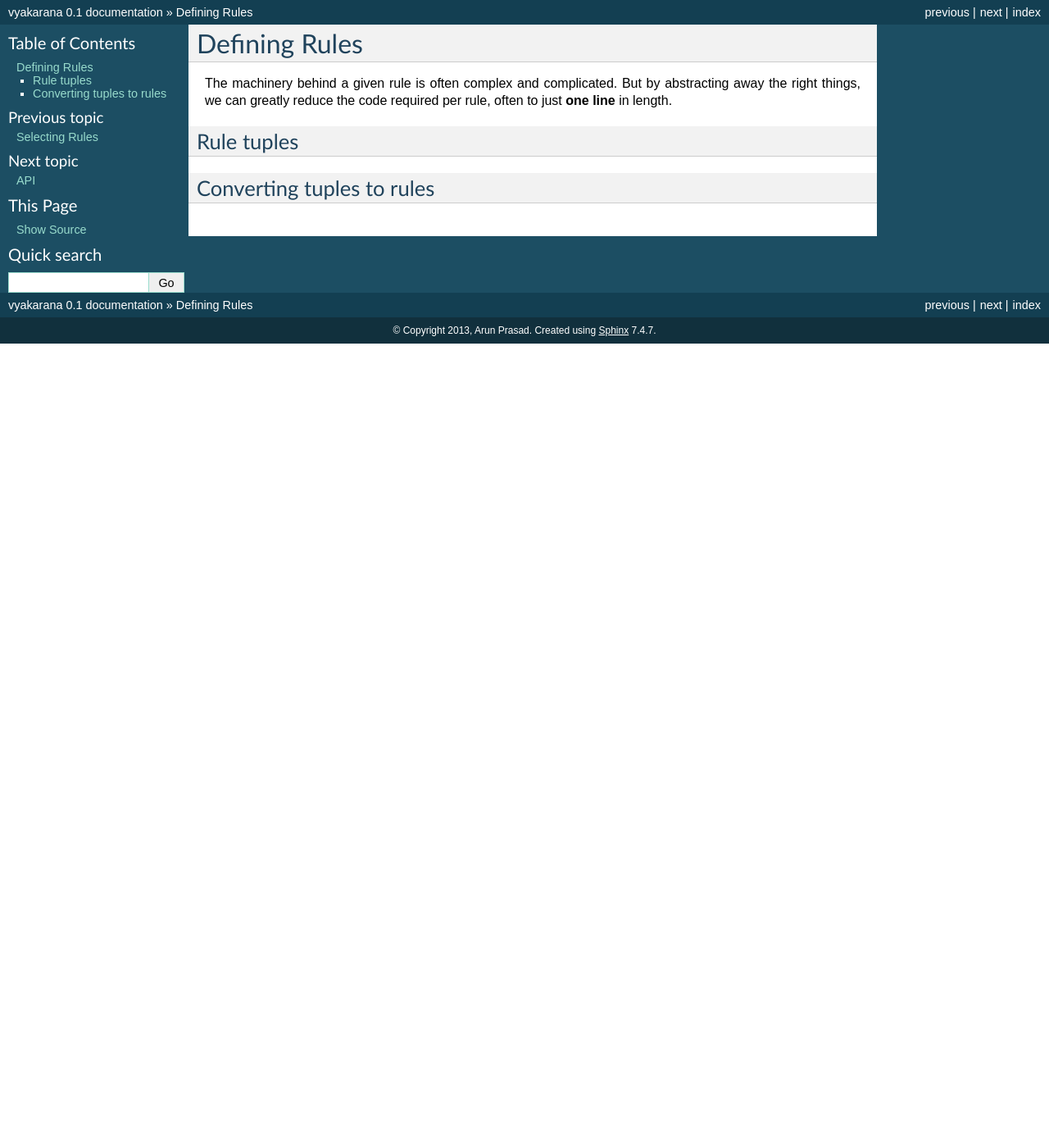
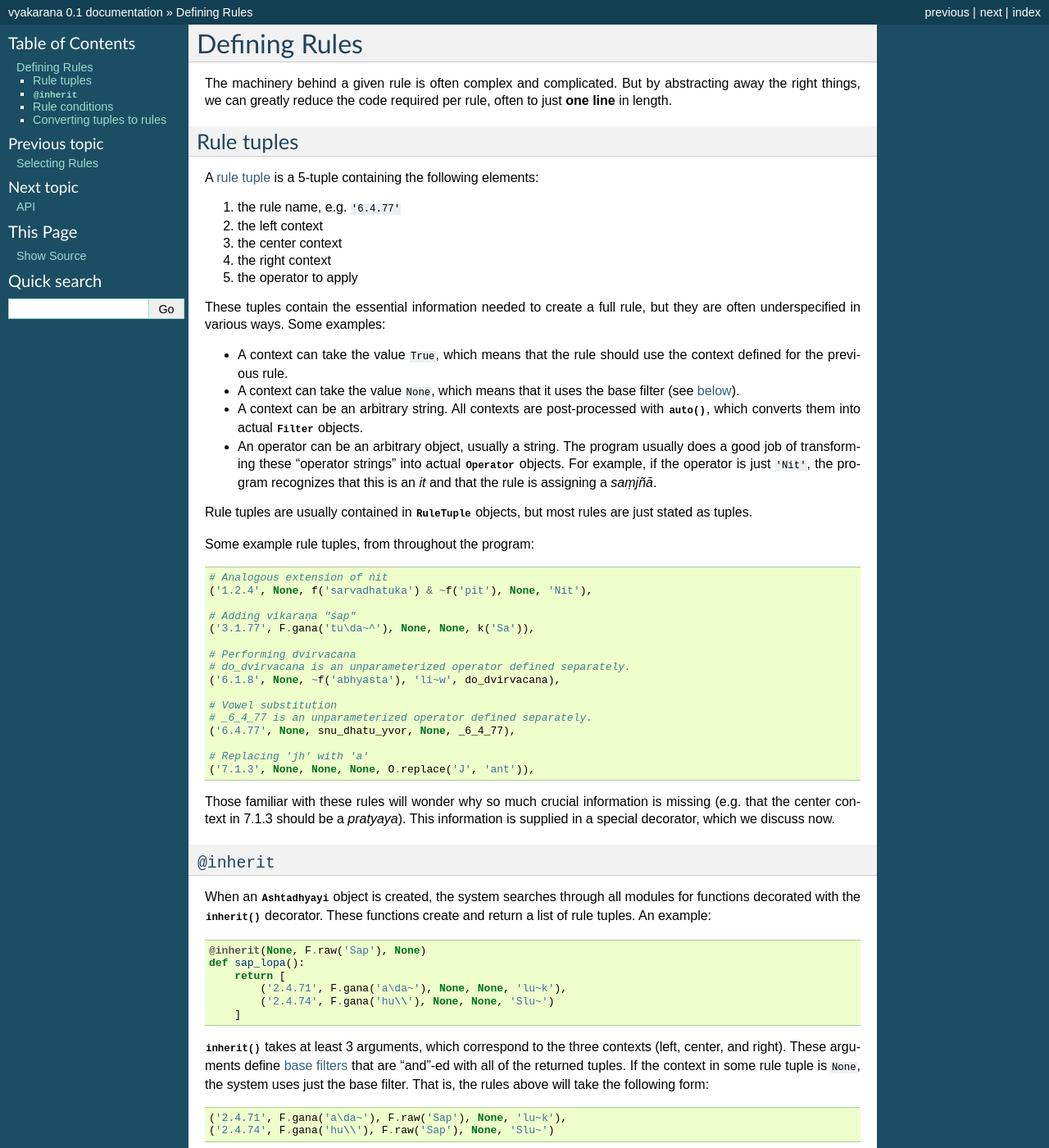
Before and after one commit to sanskrit/vyakarana, a Sphinx documentation site: the page built from docs/defining_rules.rst, in a window 1280 px wide and 1400 px high. Shown: the whole window at 82% size. Built offline with Sphinx 7.4.7, drawn with Linux system fonts in a browser that asks for light colours; some of the changed text lies outside the part shown.

Commit message:
Add info on defining rules [docs]

```diff
--- a/docs/defining_rules.rst
+++ b/docs/defining_rules.rst
@@ -8,5 +8,101 @@ per rule, often to just **one line** in length.
 Rule tuples
 -----------
 
+A :term:`rule tuple` is a 5-tuple containing the following elements:
+
+1. the rule name, e.g. ``'6.4.77'``
+2. the left context
+3. the center context
+4. the right context
+5. the operator to apply
+
+These tuples contain the essential information needed to create a full rule,
+but they are often underspecified in various ways. Some examples:
+
+- A context can take the value ``True``, which means that the rule should use
+  the context defined for the previous rule.
+- A context can take the value ``None``, which means that it uses the base
+  filter (see :ref:`below <inherit>`).
+- A context can be an arbitrary string. All contexts are post-processed with
+  :func:`~vyakarana.filters.auto`, which converts them into actual
+  :class:`~vyakarana.filters.Filter` objects.
+- An operator can be an arbitrary object, usually a string. The program
+  usually does a good job of transforming these "operator strings" into actual
+  :class:`~vyakarana.operators.Operator` objects. For example, if the operator
+  is just ``'Nit'``, the program recognizes that this is an *it* and that the
+  rule is assigning a *saṃjñā*.
+
+Rule tuples are usually contained in :class:`~vyakarana.templates.RuleTuple`
+objects, but most rules are just stated as tuples.
+
+Some example rule tuples, from throughout the program::
+
+    # Analogous extension of ṅit
+    ('1.2.4', None, f('sarvadhatuka') & ~f('pit'), None, 'Nit'),
+
+    # Adding vikaraṇa "śap"
+    ('3.1.77', F.gana('tu\da~^'), None, None, k('Sa')),
+
+    # Performing dvirvacana
+    # do_dvirvacana is an unparameterized operator defined separately.
+    ('6.1.8', None, ~f('abhyasta'), 'li~w', do_dvirvacana),
+
+    # Vowel substitution
+    # _6_4_77 is an unparameterized operator defined separately.
+    ('6.4.77', None, snu_dhatu_yvor, None, _6_4_77),
+
+    # Replacing 'jh' with 'a'
+    ('7.1.3', None, None, None, O.replace('J', 'ant')),
+
+Those familiar with these rules will wonder why so much crucial information
+is missing (e.g. that the center context in 7.1.3 should be a *pratyaya*).
+This information is supplied in a special decorator, which we discuss now.
+
+.. _inherit:
+
+``@inherit``
+------------
+
+When an :class:`~vyakarana.ashtadhyayi.Ashtadhyayi` object is created, the
+system searches through all modules for functions decorated with the
+:func:`~vyakarana.rules.inherit` decorator. These functions create and return
+a list of rule tuples. An example::
+
+    @inherit(None, F.raw('Sap'), None)
+    def sap_lopa():
+        return [
+            ('2.4.71', F.gana('a\da~'), None, None, 'lu~k'),
+            ('2.4.74', F.gana('hu\\'), None, None, 'Slu~')
+        ]
+
+:func:`~vyakarana.rules.inherit` takes at least 3 arguments, which correspond
+to the three contexts (left, center, and right). These arguments define
+:term:`base filters <base filter>` that are "and"-ed with all of the returned
+tuples. If the context in some rule tuple is ``None``, the system uses just
+the base filter. That is, the rules above will take the following form::
+
+    ('2.4.71', F.gana('a\da~'), F.raw('Sap'), None, 'lu~k'),
+    ('2.4.74', F.gana('hu\\'), F.raw('Sap'), None, 'Slu~')
+
+Rule conditions
+---------------
+
+The majority of the Ashtadhyayi's rules consists of some context window and an operator. But many rules are modified by some other term, such as *na* (blocking) or *vibhāṣā* (optionality). These terms are defined as subclasses of :class:`~vyakarana.templates.RuleTuple`::
+
+    # 'iṭ' augment denied
+    Na('7.2.8', None, None, f('krt') & F.adi('vaS'), U('iw')),
+
+    #: Denied in another context
+    Ca('7.2.9', None, f('krt') & titutra, None, True),
+
 Converting tuples to rules
 --------------------------
+
+To interpret a rule tuple, we need:
+
+- the tuple itself
+- the previous tuple
+- any base filters defined in the :func:`~vyakarana.rules.inherit` function.
+
+These are combined as described above. For details, see
+:func:`vyakarana.inference.create_rules`.
```
Also changed, not shown: docs/glossary.rst (+14 -3 lines), docs/modeling_rules.rst (+24 -0 lines).
